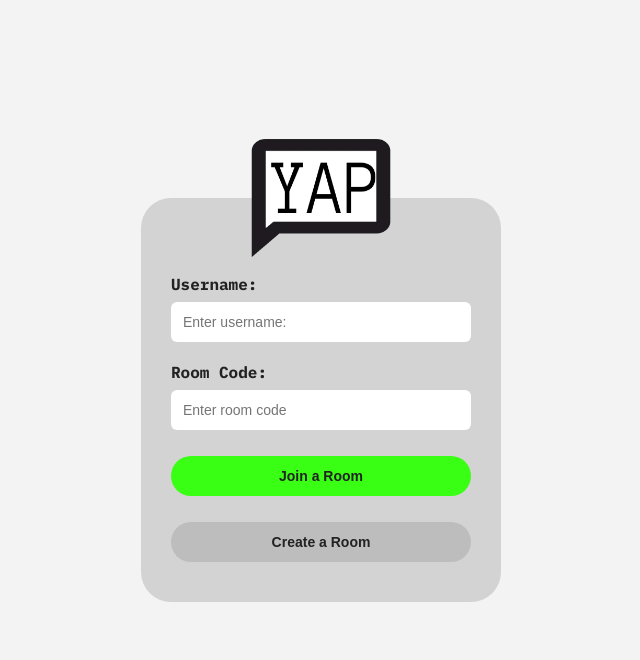
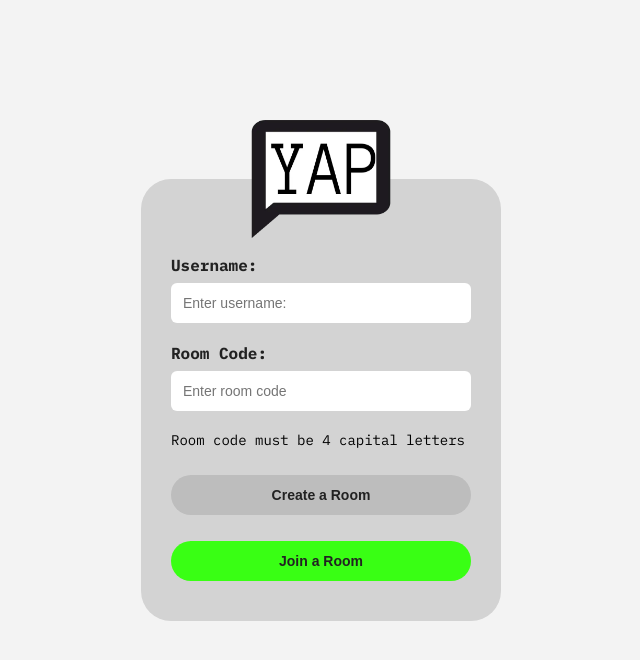
Before and after one commit to NotVeridion/YAP-Real-time-Web-Based-Chat-App, a Flask app: page / in a window 1280 px wide. Shown: the top 660 px of the page, without its empty margins (319-959 px from the left). Run offline with Flask 3, Linux system fonts and the light colour scheme; some libraries are stand-ins or nearby versions.

Commit message:
Added room code description
Why: User feedback had comments about how there wasn't any indicator of the room code's format

How: Simply added a message so user can know the proper room code format prior to inputting it incorrectly

```diff
--- a/static/css/style.css
+++ b/static/css/style.css
@@ -19,6 +19,10 @@ body {
     justify-content: center;
     align-items: center;
     padding: 20px;
+}
+
+.codeFormatMessage{
+    font-size: 14px;
 }
 
 .homeForm {
@@ -255,7 +259,7 @@ body {
     cursor: pointer;
     background-color: #39ff14;
     color: #222;
-    margin-top: 18px;
+    margin-top: 6px;
 }
 
 /* panel sizing */
--- a/templates/home.html
+++ b/templates/home.html
@@ -8,13 +8,13 @@
         <label class="inputLabel">Username:</label>
         <input class="inputText" type="text" placeholder="Enter username: " name="name" value="{{name}}" maxlength="15"/>
     </div>
-
     <div class="inputGroup">
         <label class="inputLabel">Room Code:</label>
-        <input class="inputText" type="text" placeholder="Enter room code" name="code" value="{{code}}" maxlength="4" oninput="this.value = this.value.replace(/[^A-Z]/g, '').toUpperCase()"/>
-        <button class="buttonJoin" type="submit" name="join">Join a Room</button>
+        <input class="inputText" type="text" placeholder="Enter room code" name="code" value="{{code}}"/>
     </div>
+    <div class="codeFormatMessage"> Room code must be 4 capital letters</div>
     <button class="buttonCreate" type="submit" name="create">Create a Room</button>
+    <button class="buttonJoin" type="submit" name="join">Join a Room</button>
 </form>
 
 <script>
```
